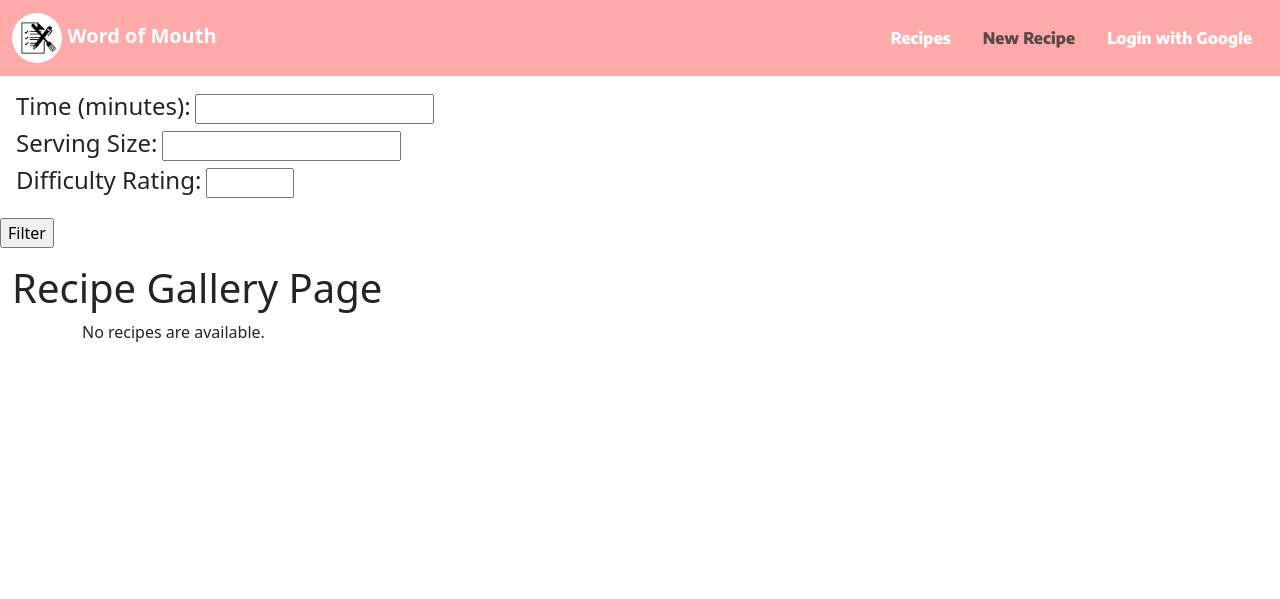
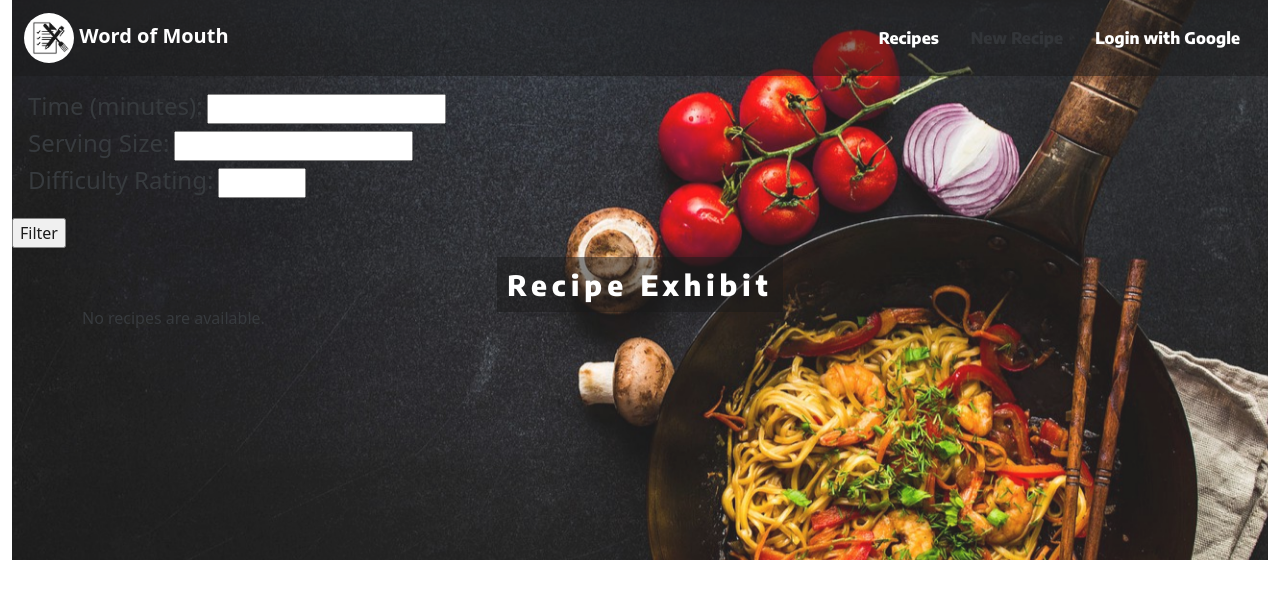
Before and after one commit to uva-cs3240-s22/group-project-a-21, a Django app: page /recipes/ in a window 1280 px wide. Shown: the top 599 px of the page. Run offline with Django 4.2, Linux system fonts and the light colour scheme; data that the repository does not hold is empty; parts of the project's set-up code (start-up, migrations or seed data) failed here and were passed over; some libraries are stand-ins or nearby versions.

Commit message:
recipe gallery changes

```diff
--- a/recipes/templates/recipes/navbar.html
+++ b/recipes/templates/recipes/navbar.html
@@ -36,7 +36,9 @@
 <style>
     .navbar {
         /* background: transparent; */
-        background-color: rgba(255, 86, 86, 0.5);
+        /*background-color: rgba(255, 86, 86, 0.5);*/
+        background-color: rgba(0, 0, 0, 0.5);
+
     }
 
     .logo {
--- a/recipes/templates/recipes/recipeGallery.html
+++ b/recipes/templates/recipes/recipeGallery.html
@@ -3,6 +3,7 @@
 {% load bootstrap5 %}
 {% bootstrap_css %}
 {% bootstrap_javascript %}
+{% load static %}
 
 <!DOCTYPE html>
 <html>
@@ -13,6 +14,8 @@
 </head>
 
 <body>
+    <div class="container-fluid">
+        <div class = "bgimg trans">
             {% include "recipes/navbar.html" %}
             <form action="" method="post">
                 {% csrf_token %}
@@ -29,9 +32,60 @@
                 </div>
                 <input type="submit" value="Filter">
             </form>
-    <div class="container-fluid">
-        <h1>Recipe Gallery Page</h1>
+            <div>
+                <div class = "ptext1">
+                    <span class="parText">
+                        Recipe Exhibit
+                    </span>
+                </div>
                 {% include "recipes/recipeGrid.html" %}
             </div>
+        </div>
+    </div>
+
+
 </body>
+<style>
+    .h1 {
+
+    }
+    .body {
+        background-color: #3d3838;;
+    }
+
+    .bgimg {
+        position: relative;
+        background-position: center;
+        background-size: cover;
+        background-repeat: no-repeat;
+        background-image: url("{% static 'recipes/food.jpg' %}");
+        background-attachment: fixed;
+        min-height: 70%;
+        /* max-width: 100%; */
+    }
+
+    .trans {
+        opacity: 0.9;
+    }
+
+    .ptext1 {
+        font-size: 1.75em;
+        position: relative;
+        top: 60%;
+        width: 100%;
+        text-align: center;
+        font-weight: bold;
+        letter-spacing: 5px;
+        font-family: "Encode Sans", sans-serif;
+        color: white;
+    }
+    .parText {
+        background-color: rgba(0, 0, 0, 0.5);
+        color: white;
+        padding: 10px;
+        /* border-radius: 15%; */
+        font-family: "Encode Sans", sans-serif;
+
+    }
+</style>
 </html>
--- a/recipes/templates/recipes/recipeGrid.html
+++ b/recipes/templates/recipes/recipeGrid.html
@@ -13,6 +13,7 @@
 
 <head>
     <link rel="stylesheet" href="https://fonts.googleapis.com/icon?family=Material+Icons">
+    <link href="https://fonts.googleapis.com/css2?family=Encode+Sans:wght@800&display=swap" rel="stylesheet">
 </head>
 
 <body>
@@ -75,7 +76,7 @@
     .card {
         margin: 15px;
         border-radius: 5%;
-        /* background: gainsboro; */
+        background: #b5a38b;
         box-shadow: 0 6px 10px rgba(0, 0, 0, .1), 0 0 6px rgba(0, 0, 0, .1);
         transition: .3s transform cubic-bezier(.155, 1.105, .295, 1.12), .3s box-shadow, .3s -webkit-transform cubic-bezier(.155, 1.105, .295, 1.12);
         cursor: pointer;
```
Also changed, not shown: recipes/templates/recipes/index.html (+4 -5 lines). Lines whose indentation alone changed are shown as unchanged.
